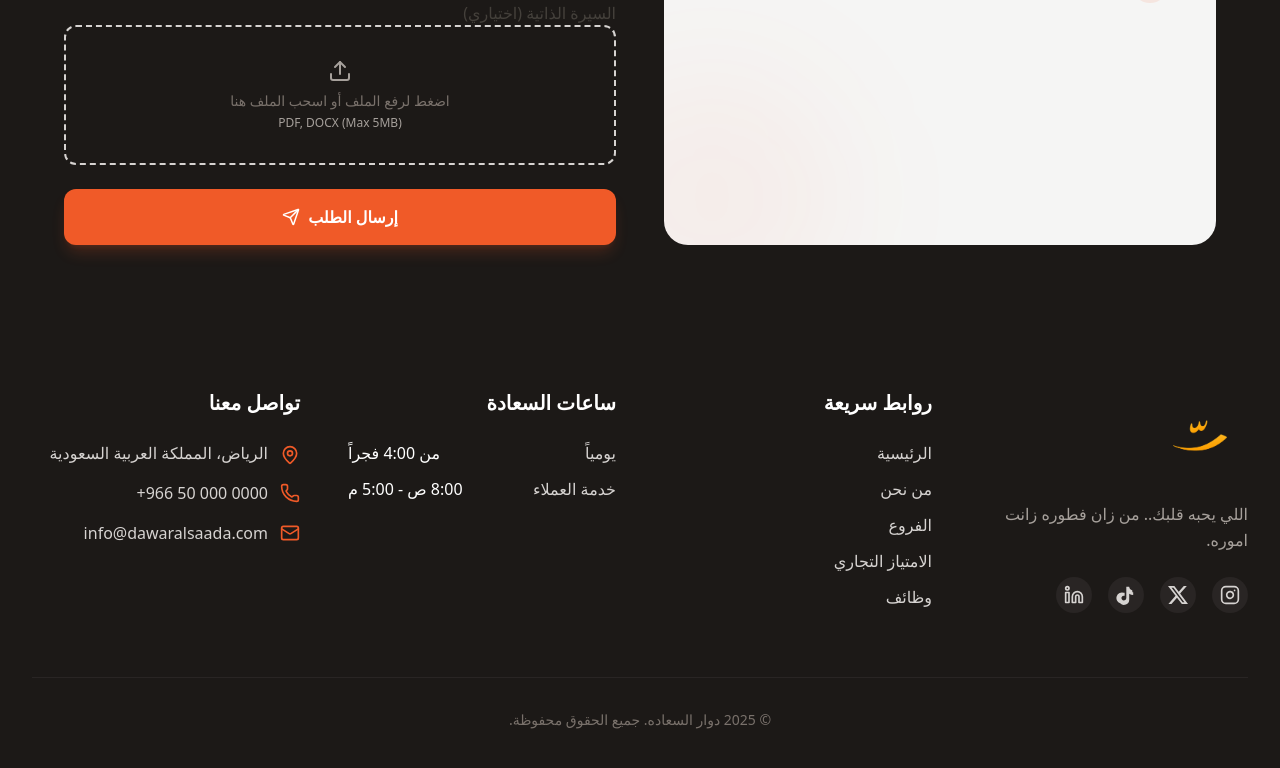
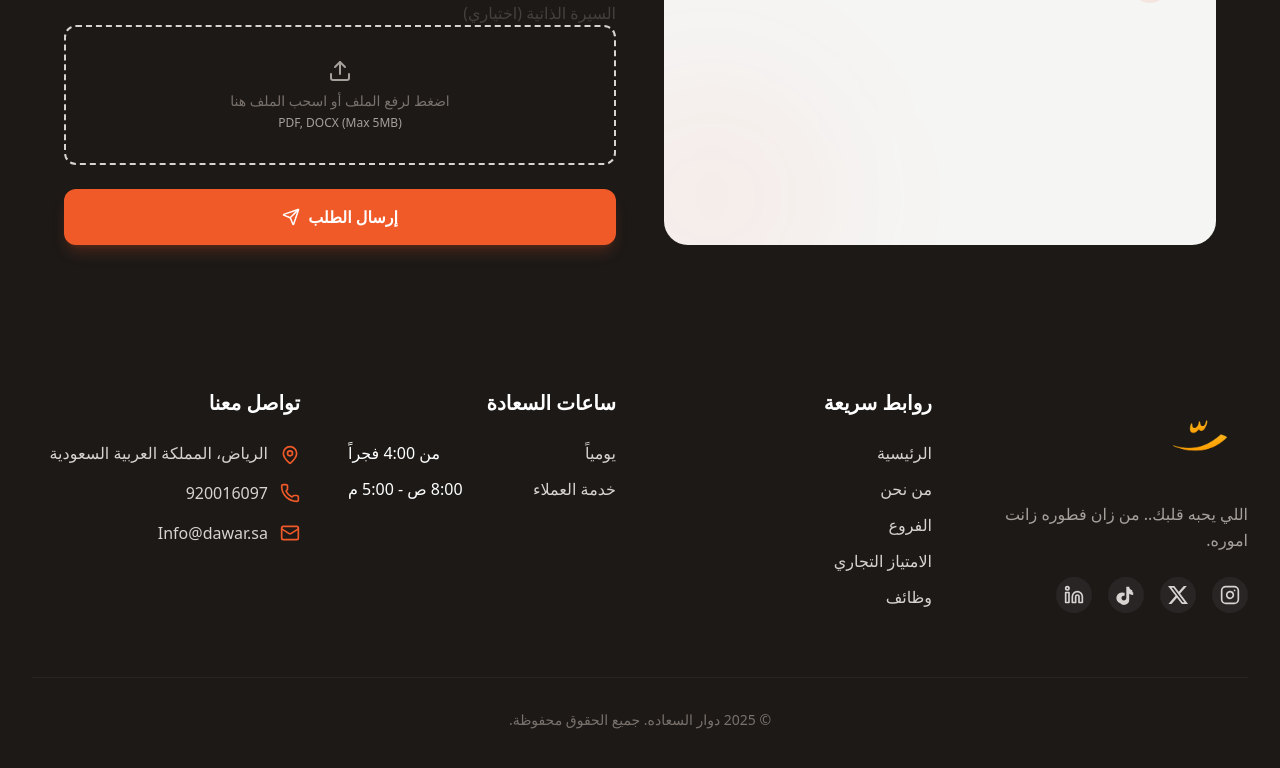
Before and after one commit to larinfarhouda/dawar-alsaada-website, a Next.js app in the folder website/: page /ar in a window 1280 px wide. Shown: the part 4171-4939 px from the top of the page. Built offline with nearby package versions, Linux system fonts and the light colour scheme; no server answers; the database is empty.

Commit message:
Update Footer.js

```diff
--- a/website/components/Footer.js
+++ b/website/components/Footer.js
@@ -75,12 +75,12 @@ export default function Footer() {
                             </li>
                             <li className="flex items-center gap-3 justify-start">
                                 <Phone className="text-brand shrink-0" size={20} />
-                                <span dir="ltr">+966 50 000 0000</span>
+                                <span dir="ltr">920016097</span>
 
                             </li>
                             <li className="flex items-center gap-3 justify-start">
                                 <Mail className="text-brand shrink-0" size={20} />
-                                <span>info@dawaralsaada.com</span>
+                                <span>Info@dawar.sa</span>
                             </li>
                         </ul>
                     </div>
```
